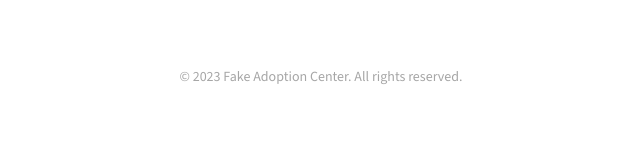
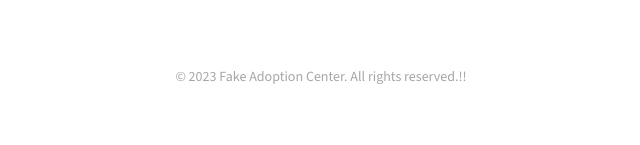
Before and after one commit to leaderofj/pet-adoption, a plain HTML site: page index.html in a window 1280 px wide. Shown: the part 1854-1999 px from the top of the page, 319-959 px from the left. Drawn offline with nearby package versions, Linux system fonts and the light colour scheme.

Commit message:
footer changed

```diff
--- a/index.html
+++ b/index.html
@@ -253,7 +253,7 @@
         </div>
 
         <footer class="site-footer">
-            <p>&copy; 2023 Fake Adoption Center. All rights reserved.</p>
+            <p>&copy; 2023 Fake Adoption Center. All rights reserved.!!</p>
         </footer>
     </body>
 </html>
```
